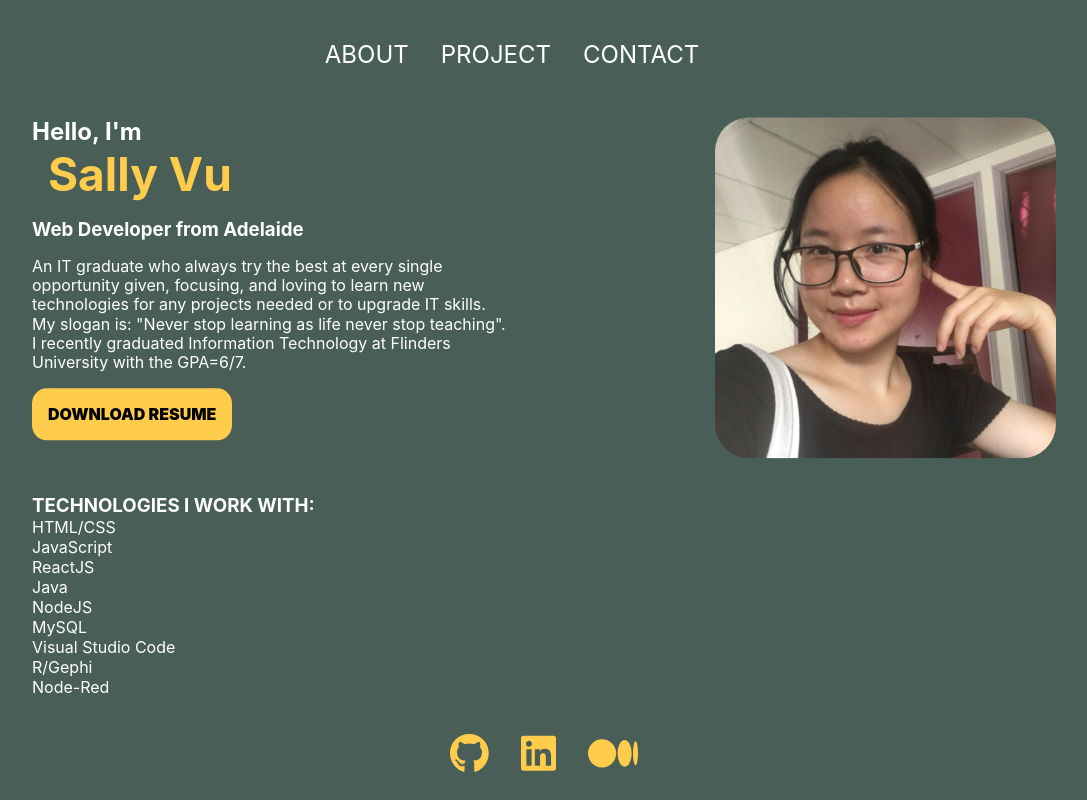
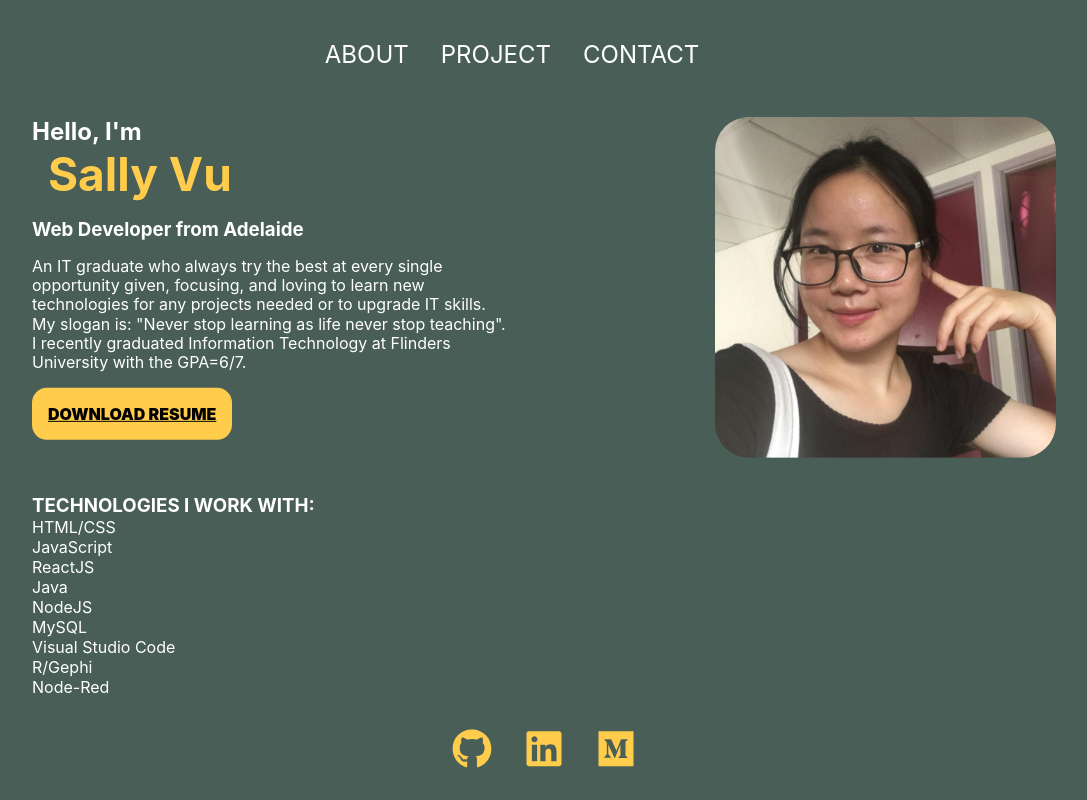
Before and after one commit to HauVu-flinders/portfolio, a React (Create React App) app: page /project in a window 1280 px wide. Shown: the whole page, without its empty margins (128-1215 px from the left). Built offline with nearby package versions, Linux system fonts and the light colour scheme.

Commit message:
update icon

```diff
--- a/package.json
+++ b/package.json
@@ -6,11 +6,16 @@
   "dependencies": {
     "@emotion/react": "^11.11.1",
     "@emotion/styled": "^11.11.0",
+    "@fortawesome/fontawesome-svg-core": "^6.4.2",
+    "@fortawesome/free-solid-svg-icons": "^6.4.2",
+    "@fortawesome/react-fontawesome": "^0.2.0",
     "@testing-library/jest-dom": "^5.17.0",
     "@testing-library/react": "^13.4.0",
     "@testing-library/user-event": "^13.5.0",
     "react": "^18.2.0",
     "react-dom": "^18.2.0",
+    "react-fontawesome": "^1.7.1",
+    "react-icons": "^4.11.0",
     "react-scripts": "^5.0.1",
     "serve": "^14.2.1",
     "web-vitals": "^2.1.4"
--- a/src/components/About.js
+++ b/src/components/About.js
@@ -1,10 +1,5 @@
 import profile from "../img/about/profile.jpeg";
-import { FontAwesomeIcon } from "@fortawesome/react-fontawesome";
-import {
-  faGithub,
-  faLinkedin,
-  faMedium,
-} from "@fortawesome/free-brands-svg-icons";
+import { FaGithub, FaLinkedin, FaMedium } from "react-icons/fa";
 import "./About.css";
 export default function About() {
   const skills = [
@@ -36,11 +31,11 @@ export default function About() {
             </p>
           </div>
           <div>
-            <a>Download Resume</a>
+            <a href="">Download Resume</a>
           </div>
         </div>
         <div className="pic col2">
-          <img src={profile} alt="profile-picture" />
+          <img src={profile} alt="profile" />
         </div>
       </div>
       <div className="skills pt-32">
@@ -58,21 +53,21 @@ export default function About() {
             target="_blank"
             rel="noopener noreferrer"
           >
-            <FontAwesomeIcon icon={faGithub} />
+            <FaGithub />
           </a>
           <a
             href="https://www.linkedin.com/in/sally-vu"
             target="_blank"
             rel="noopener noreferrer"
           >
-            <FontAwesomeIcon icon={faLinkedin} />
+            <FaLinkedin />
           </a>
           <a
             href="https://medium.com/@vuhau-hsph"
             target="_blank"
             rel="noopener noreferrer"
           >
-            <FontAwesomeIcon icon={faMedium} />
+            <FaMedium />
           </a>
         </div>
       </div>
--- a/src/components/Project.css
+++ b/src/components/Project.css
@@ -87,4 +87,5 @@
   border-radius: 50%;
   align-items: center;
   justify-content: center;
+  color: #000;
 }
--- a/src/components/ProjectDetail.js
+++ b/src/components/ProjectDetail.js
@@ -17,10 +17,10 @@ export default function ProjectDetail(props) {
             <p className="showcase__icon mt-8">{props.icon}</p>
             <div className="btn__box">
               <div className="btn">
-                <a href={props.gitHub}>View site</a>
+                <a href={props.gitHub}>View source</a>
               </div>
               <div className="btn">
-                <a href={props.page}>View source</a>
+                <a href={props.page}>View site</a>
               </div>
             </div>
           </div>
```
Also changed, not shown: 2 other files (tests, documents, lock files or other folders).
